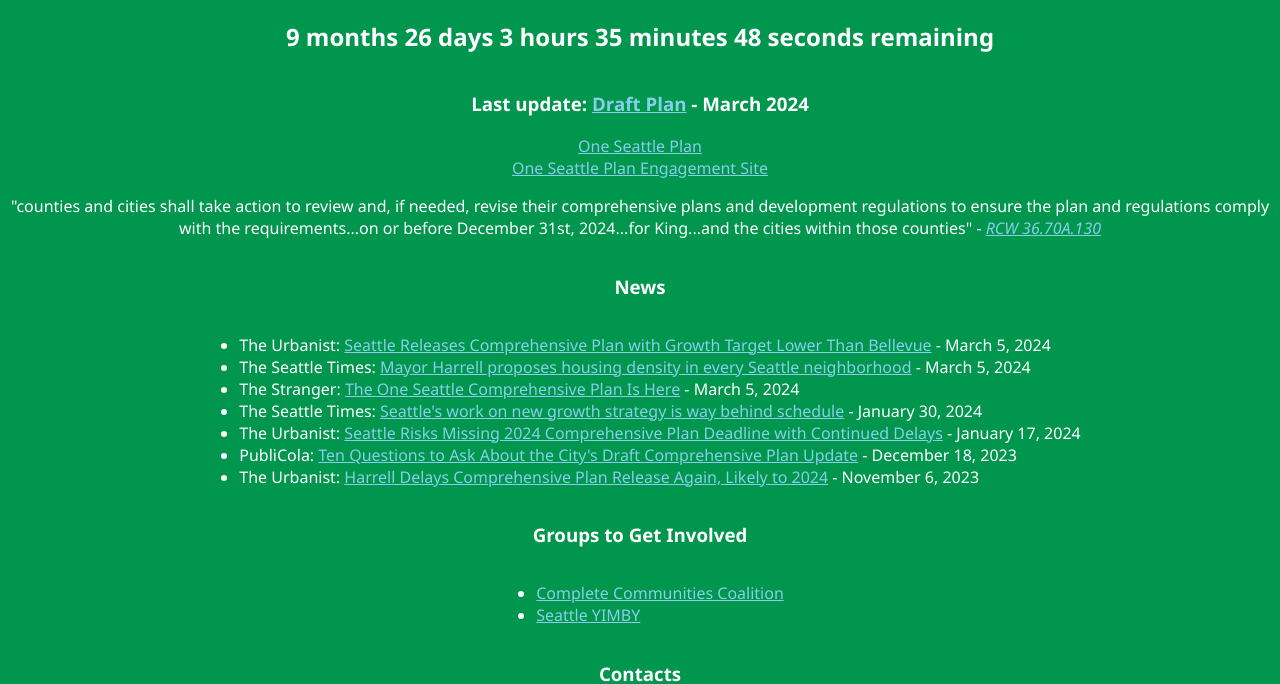
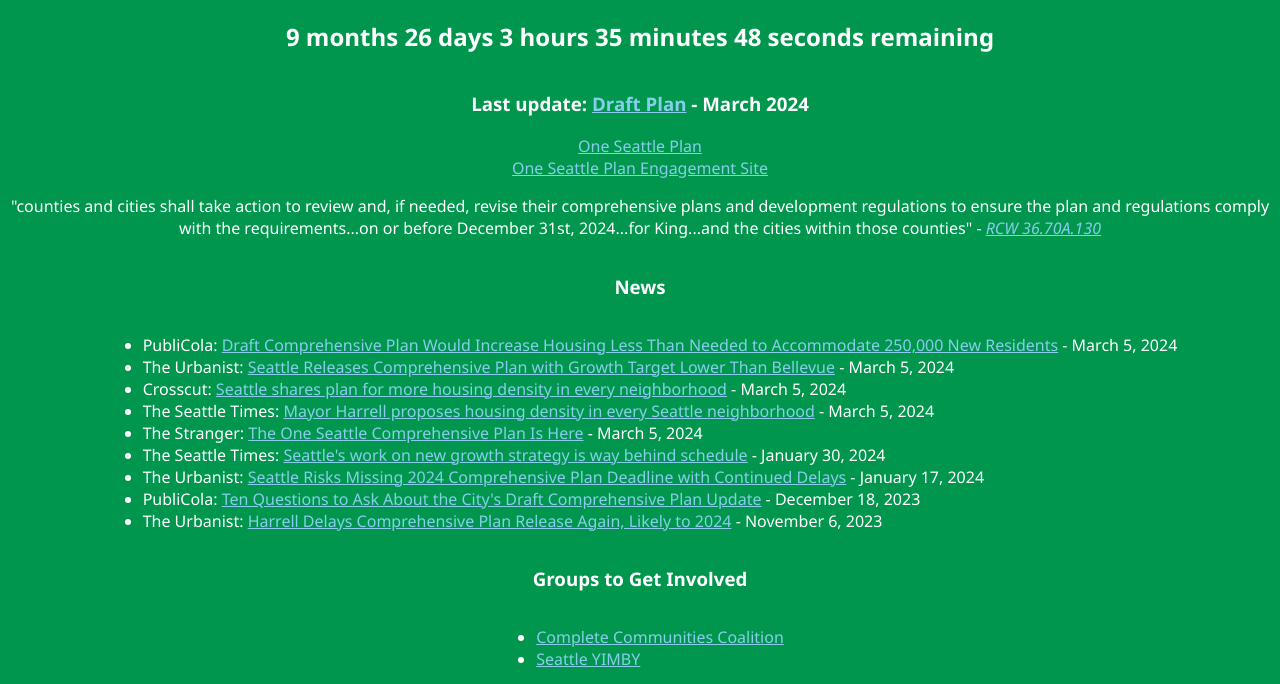
Before and after one commit to golf1052/isseattlecompplandone, a plain HTML site: page index.html in a window 1280 px wide. Shown: the part 116-800 px from the top of the page. Drawn offline with Linux system fonts and the light colour scheme; no server answers; a script that the page names is missing.

Commit message:
Add PubliCola and Crosscut

```diff
--- a/index.html
+++ b/index.html
@@ -17,7 +17,9 @@
         <p class="center">"counties and cities shall take action to review and, if needed, revise their comprehensive plans and development regulations to ensure the plan and regulations comply with the requirements...on or before December 31st, 2024...for King...and the cities within those counties" - <cite><a href="https://app.leg.wa.gov/RCW/default.aspx?cite=36.70A.130">RCW 36.70A.130</a></cite></p>
         <h3>News</h3>
         <ul>
+            <li>PubliCola: <a href="https://publicola.com/2024/03/05/draft-comprehensive-plan-would-increase-housing-less-than-needed-to-accommodate-250000-new-residents/">Draft Comprehensive Plan Would Increase Housing Less Than Needed to Accommodate 250,000 New Residents</a> - March 5, 2024</li>
             <li>The Urbanist: <a href="https://www.theurbanist.org/2024/03/05/seattle-releases-comprehensive-plan-with-growth-target-lower-than-bellevue/">Seattle Releases Comprehensive Plan with Growth Target Lower Than Bellevue</a> - March 5, 2024</li>
+            <li>Crosscut: <a href="https://crosscut.com/politics/2024/03/seattle-shares-plan-more-housing-density-every-neighborhood">Seattle shares plan for more housing density in every neighborhood</a> - March 5, 2024</li>
             <li>The Seattle Times: <a href="https://www.seattletimes.com/seattle-news/mayor-harrell-proposes-housing-density-in-every-seattle-neighborhood/">Mayor Harrell proposes housing density in every Seattle neighborhood</a> - March 5, 2024</li>
             <li>The Stranger: <a href="https://www.thestranger.com/news/2024/03/05/79413566/the-one-seattle-comprehensive-plan-is-here">The One Seattle Comprehensive Plan Is Here</a> - March 5, 2024</li>
             <li>The Seattle Times: <a href="https://www.seattletimes.com/seattle-news/politics/seattles-work-on-new-growth-strategy-is-way-behind-schedule/">Seattle's work on new growth strategy is way behind schedule</a> - January 30, 2024</li>
```
